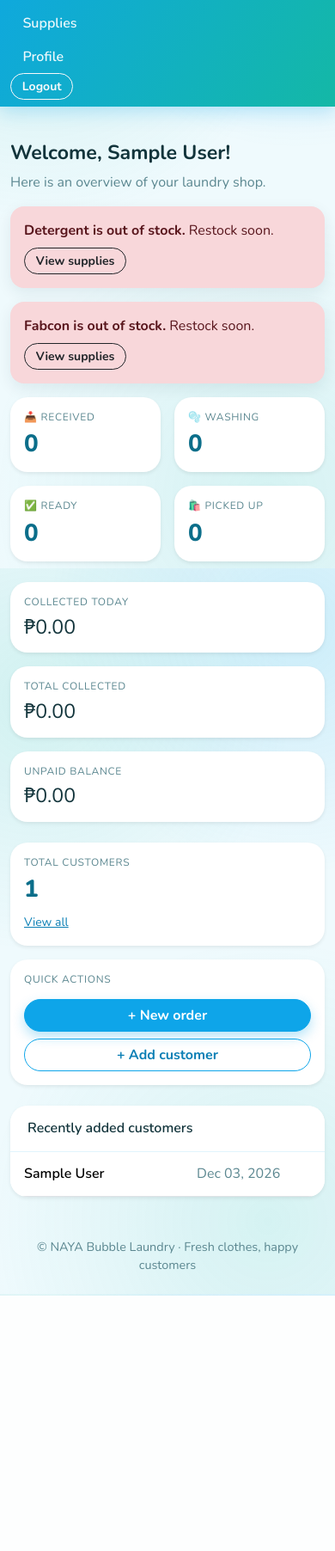
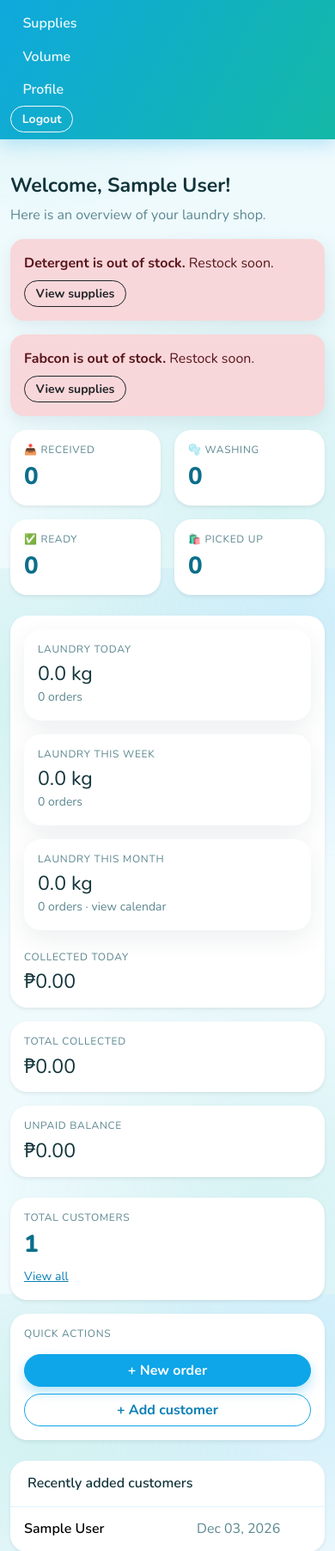
Before and after one commit to miggsheonyonzon-web/naya-laundry-system, a Flask app: page /dashboard in a window 390 px wide, after a click that opens the changed part. Shown: the part 183-1987 px from the top of the page at 86% size. Before the commit the page ends 1690 px from the top, so only its background shows below. Run offline with Flask 3, Linux system fonts and the light colour scheme; the visitor is signed in with stand-in values (Sample User, id 1); data that the repository does not hold is empty; some libraries are stand-ins or nearby versions.

Commit message:
Add laundry volume tracker and calendar

```diff
--- a/app.py
+++ b/app.py
@@ -8,7 +8,7 @@ from routes.customer import customer
 from flask_wtf.csrf import CSRFError
 from routes.order import order
 from routes.supply import supply
-
+from routes.volume import volume
 
 
 # Blueprints still to come:
@@ -30,6 +30,7 @@ app.register_blueprint(profile)
 app.register_blueprint(customer)
 app.register_blueprint(order)
 app.register_blueprint(supply)
+app.register_blueprint(volume)
 
 @app.route("/")
 def home():
--- a/models/order.py
+++ b/models/order.py
@@ -223,3 +223,24 @@ class Order:
 
         query += " ORDER BY o.created_at DESC, o.id DESC"
         return Order._fetch_all(query, tuple(params))
+
+    @staticmethod
+    def daily_totals(user_id, start, end):
+        """kg of laundry and number of orders for each day from start to end."""
+        connection = get_db_connection()
+        cursor = connection.cursor()
+        try:
+            cursor.execute(
+                "SELECT DATE(created_at), COALESCE(SUM(weight_kg), 0), COUNT(*) "
+                "FROM orders WHERE user_id = %s "
+                "AND DATE(created_at) BETWEEN %s AND %s "
+                "GROUP BY DATE(created_at)",
+                (user_id, start, end),
+            )
+            rows = cursor.fetchall()
+        finally:
+            cursor.close()
+            connection.close()
+
+        return {day: {"kg": Decimal(kg), "orders": count}
+                for day, kg, count in rows}
--- a/routes/dashboard.py
+++ b/routes/dashboard.py
@@ -5,6 +5,7 @@ from models.order import Order
 from models.supply import Supply
 from models.user import User
 from routes.auth import login_required
+from routes.volume import current_summary
 
 dashboard = Blueprint("dashboard", __name__)
 
@@ -19,6 +20,7 @@ def index():
     recent_customers = Customer.find_recent(user_id, 5)
     order_counts = Order.count_by_status(user_id)
     revenue = Order.revenue_summary(user_id)
+    laundry = current_summary(user_id)
     supply_alerts = [item for item in Supply.forecast(user_id)
                      if item["status"] in ("low", "out")]
 
@@ -27,4 +29,5 @@ def index():
                            recent_customers=recent_customers,
                            order_counts=order_counts,
                            revenue=revenue,
+                           laundry=laundry,
                            supply_alerts=supply_alerts)
--- /dev/null
+++ b/routes/volume.py
@@ -0,0 +1,96 @@
+import calendar
+import math
+from datetime import date, datetime, timedelta
+from decimal import Decimal
+
+from flask import Blueprint, render_template, request, session
+
+from models.order import Order
+from routes.auth import login_required
+
+volume = Blueprint("volume", __name__, url_prefix="/volume")
+
+
+def read_month():
+    """Read ?month=YYYY-MM from the URL, falling back to this month."""
+    text = request.args.get("month", "")
+    try:
+        return datetime.strptime(text, "%Y-%m").date().replace(day=1)
+    except ValueError:
+        return date.today().replace(day=1)
+
+
+def month_bounds(first_day):
+    last_day = (first_day + timedelta(days=32)).replace(day=1) - timedelta(days=1)
+    return first_day, last_day
+
+
+def total_between(totals, start, end):
+    """Add up kg and orders for the days between start and end."""
+    kg = Decimal("0")
+    orders = 0
+    for day, item in totals.items():
+        if start <= day <= end:
+            kg += item["kg"]
+            orders += item["orders"]
+    return kg, orders
+
+
+def current_summary(user_id):
+    """kg and order counts for today, this week (Sun-Sat) and this month."""
+    today = date.today()
+    week_start = today - timedelta(days=(today.weekday() + 1) % 7)
+    week_end = week_start + timedelta(days=6)
+    month_start, month_end = month_bounds(today.replace(day=1))
+
+    totals = Order.daily_totals(user_id, min(week_start, month_start),
+                                max(week_end, month_end))
+
+    today_kg, today_orders = total_between(totals, today, today)
+    week_kg, week_orders = total_between(totals, week_start, week_end)
+    month_kg, month_orders = total_between(totals, month_start, month_end)
+
+    return {
+        "today": {"kg": today_kg, "orders": today_orders},
+        "week": {"kg": week_kg, "orders": week_orders},
+        "month": {"kg": month_kg, "orders": month_orders},
+        "avg_per_day": month_kg / today.day,
+    }
+
+
+@volume.route("/")
+@login_required
+def index():
+    user_id = session["user_id"]
+    first_day = read_month()
+    first_day, last_day = month_bounds(first_day)
+
+    weeks = calendar.Calendar(firstweekday=6).monthdatescalendar(
+        first_day.year, first_day.month)
+    totals = Order.daily_totals(user_id, weeks[0][0], weeks[-1][-1])
+
+    # Shade each day from 1 (light) to 4 (dark) compared with the busiest day.
+    max_kg = max((item["kg"] for item in totals.values()),
+                 default=Decimal("0"))
+    levels = {}
+    for day, item in totals.items():
+        if max_kg > 0 and item["kg"] > 0:
+            levels[day] = max(1, math.ceil(float(item["kg"] / max_kg) * 4))
+
+    rows = [(week, total_between(totals, week[0], week[-1])) for week in weeks]
+    month_kg, month_orders = total_between(totals, first_day, last_day)
+
+    in_month = {day: item for day, item in totals.items()
+                if first_day <= day <= last_day}
+    busiest = max(in_month.items(), key=lambda pair: pair[1]["kg"],
+                  default=None)
+
+    prev_month = (first_day - timedelta(days=1)).replace(day=1)
+    next_month = (last_day + timedelta(days=1)).replace(day=1)
+
+    return render_template("volume.html", summary=current_summary(user_id),
+                           rows=rows, totals=totals, levels=levels,
+                           month=first_day, month_kg=month_kg,
+                           month_orders=month_orders, busiest=busiest,
+                           prev_month=prev_month, next_month=next_month,
+                           today=date.today())
--- a/templates/base.html
+++ b/templates/base.html
@@ -48,6 +48,10 @@ NAYA Bubble Laundry
                             <a class="nav-link" href="{{ url_for('supply.index') }}">Supplies</a>
                         </li>
 
+                         <li class="nav-item">
+                            <a class="nav-link" href="{{ url_for('volume.index') }}">Volume</a>
+                        </li>
+
                         <li class="nav-item">
                             <a class="nav-link" href="{{ url_for('profile.index') }}">Profile</a>
                         </li>
--- a/templates/dashboard.html
+++ b/templates/dashboard.html
@@ -42,6 +42,37 @@
         <div class="col-md-4">
             <div class="card shadow-sm border-success">
                 <div class="card-body">
+                        <div class="row g-3 mb-4">
+        <div class="col-md-4">
+            <div class="card">
+                <div class="card-body">
+                    <h2 class="h6 text-muted">Laundry today</h2>
+                    <p class="h3 mb-0">{{ "%.1f"|format(laundry.today.kg) }} kg</p>
+                    <small class="text-muted">{{ laundry.today.orders }} orders</small>
+                </div>
+            </div>
+        </div>
+        <div class="col-md-4">
+            <div class="card">
+                <div class="card-body">
+                    <h2 class="h6 text-muted">Laundry this week</h2>
+                    <p class="h3 mb-0">{{ "%.1f"|format(laundry.week.kg) }} kg</p>
+                    <small class="text-muted">{{ laundry.week.orders }} orders</small>
+                </div>
+            </div>
+        </div>
+        <div class="col-md-4">
+            <a href="{{ url_for('volume.index') }}" class="text-decoration-none">
+                <div class="card">
+                    <div class="card-body">
+                        <h2 class="h6 text-muted">Laundry this month</h2>
+                        <p class="h3 mb-0">{{ "%.1f"|format(laundry.month.kg) }} kg</p>
+                        <small class="text-muted">{{ laundry.month.orders }} orders &middot; view calendar</small>
+                    </div>
+                </div>
+            </a>
+        </div>
+    </div>
                     <h2 class="h6 text-muted">Collected today</h2>
                     <p class="h3 mb-0">₱{{ "{:,.2f}".format(revenue.today) }}</p>
                 </div>
```
Also changed, not shown: templates/volume.html (added, +107 -0 lines).
